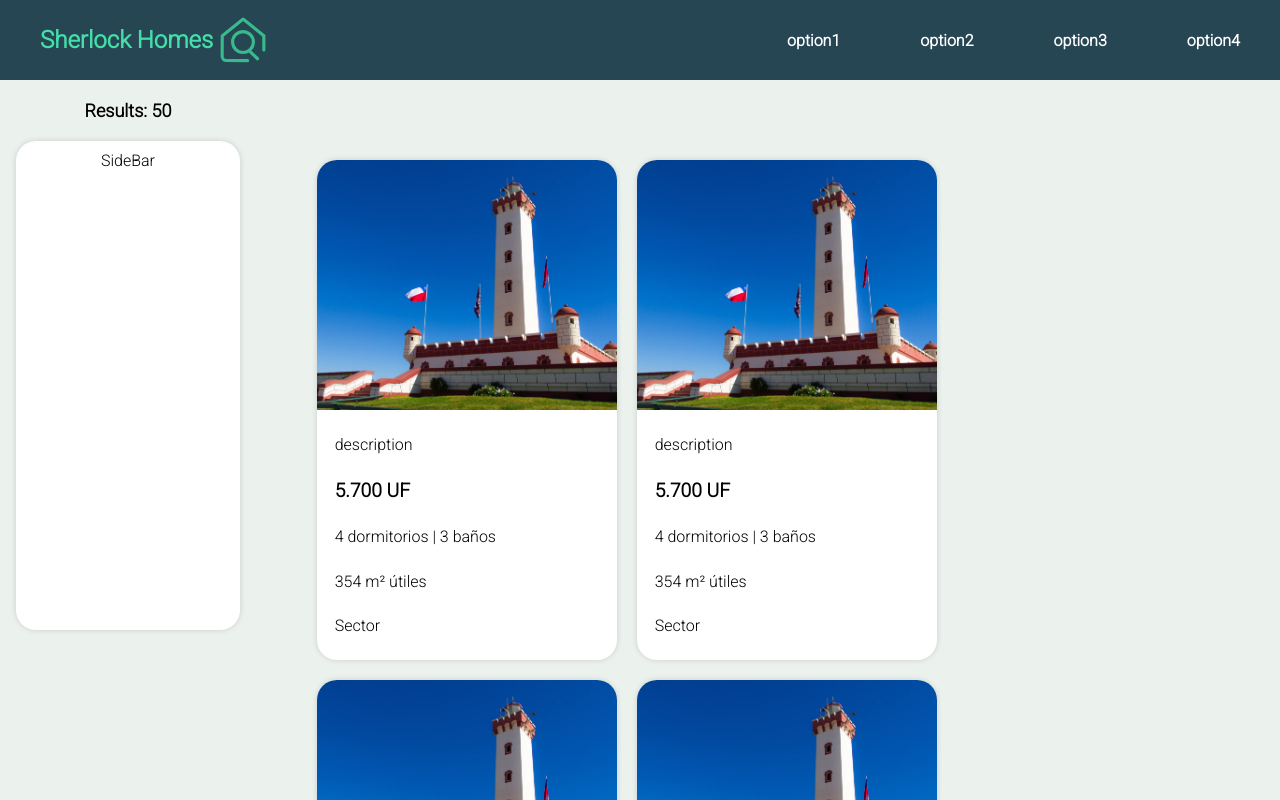
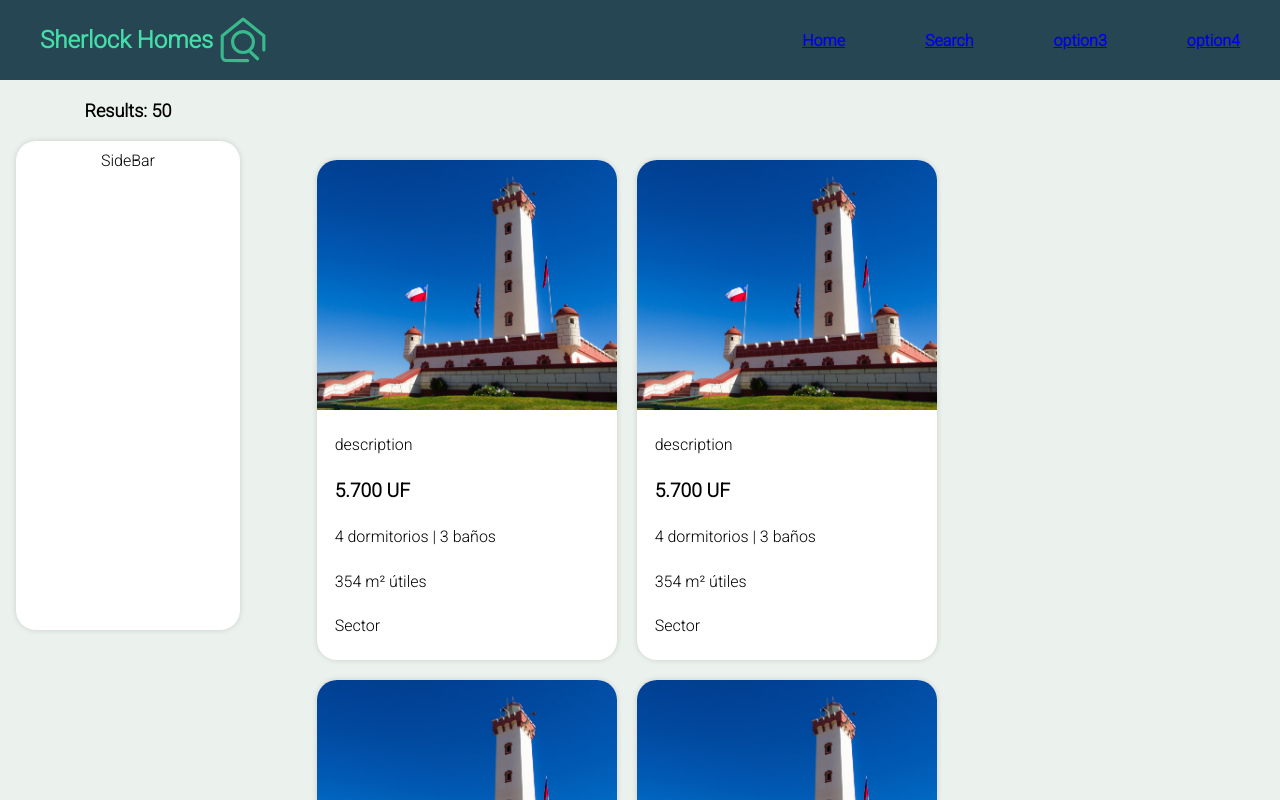
Before and after one commit to ElBugs99/Sherlock-Homes, a React (Create React App) app in the folder client/: page /search in a window 1280 px wide. Shown: the top 800 px of the page. Built offline with nearby package versions, Linux system fonts and the light colour scheme.

Commit message:
added NavLink to navBar component

```diff
--- a/client/src/Components/UI/NavBar/NavBar.js
+++ b/client/src/Components/UI/NavBar/NavBar.js
@@ -1,6 +1,7 @@
 import React from 'react'
 import './navBar.css';
 import svgImage from '../../../assets/images/greenicon.svg';
+import { NavLink } from 'react-router-dom';
 
 export default function NavBar() {
   return (
@@ -11,10 +12,10 @@ export default function NavBar() {
           <img className='nav-icon' src={svgImage} alt="SVG" />
         </div>
         <div className='nav-options'>
-          <div className='nav-option'>option1</div>
-          <div className='nav-option'>option2</div>
-          <div className='nav-option'>option3</div>
-          <div className='nav-option'>option4</div>
+          <NavLink to='/' className='nav-option'>Home</NavLink >
+          <NavLink to='/search' className='nav-option'>Search</NavLink>
+          <NavLink className='nav-option'>option3</NavLink>
+          <NavLink className='nav-option'>option4</NavLink>
         </div>
       </div>
     </div>
```
